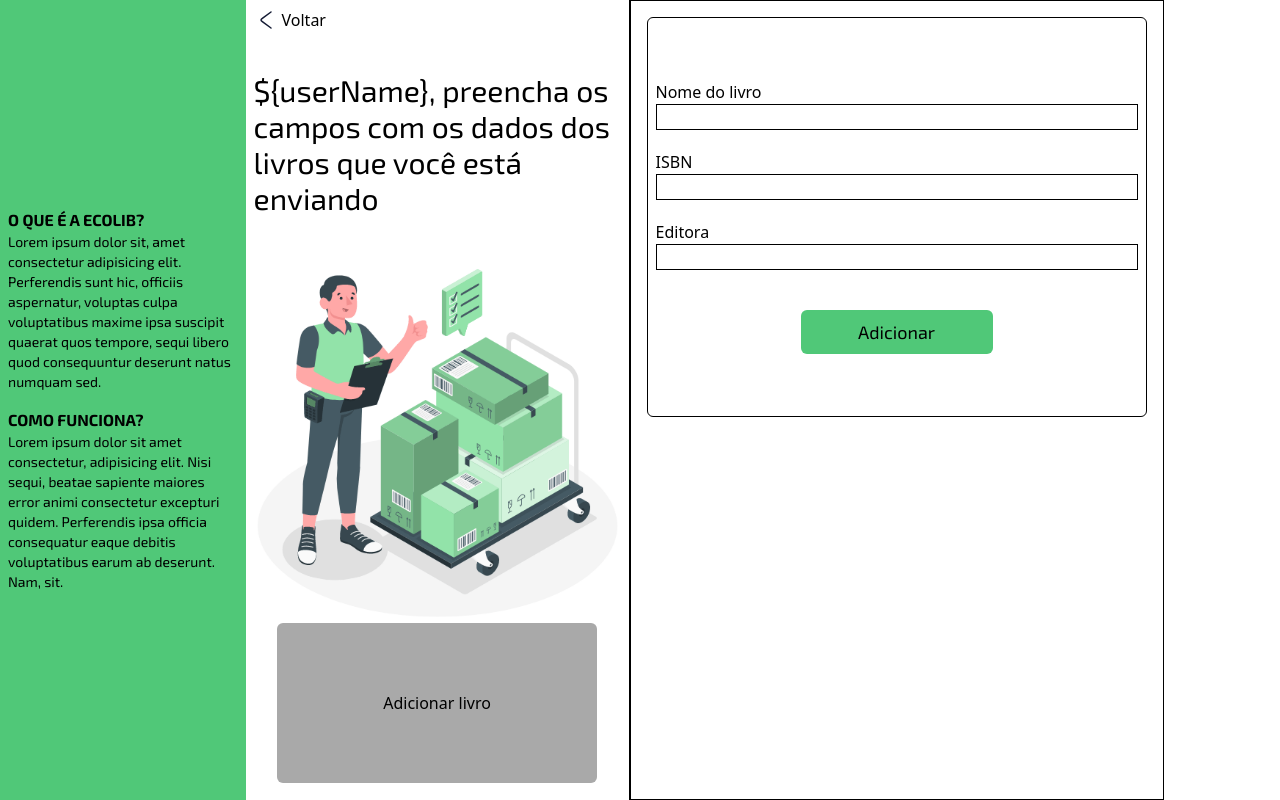
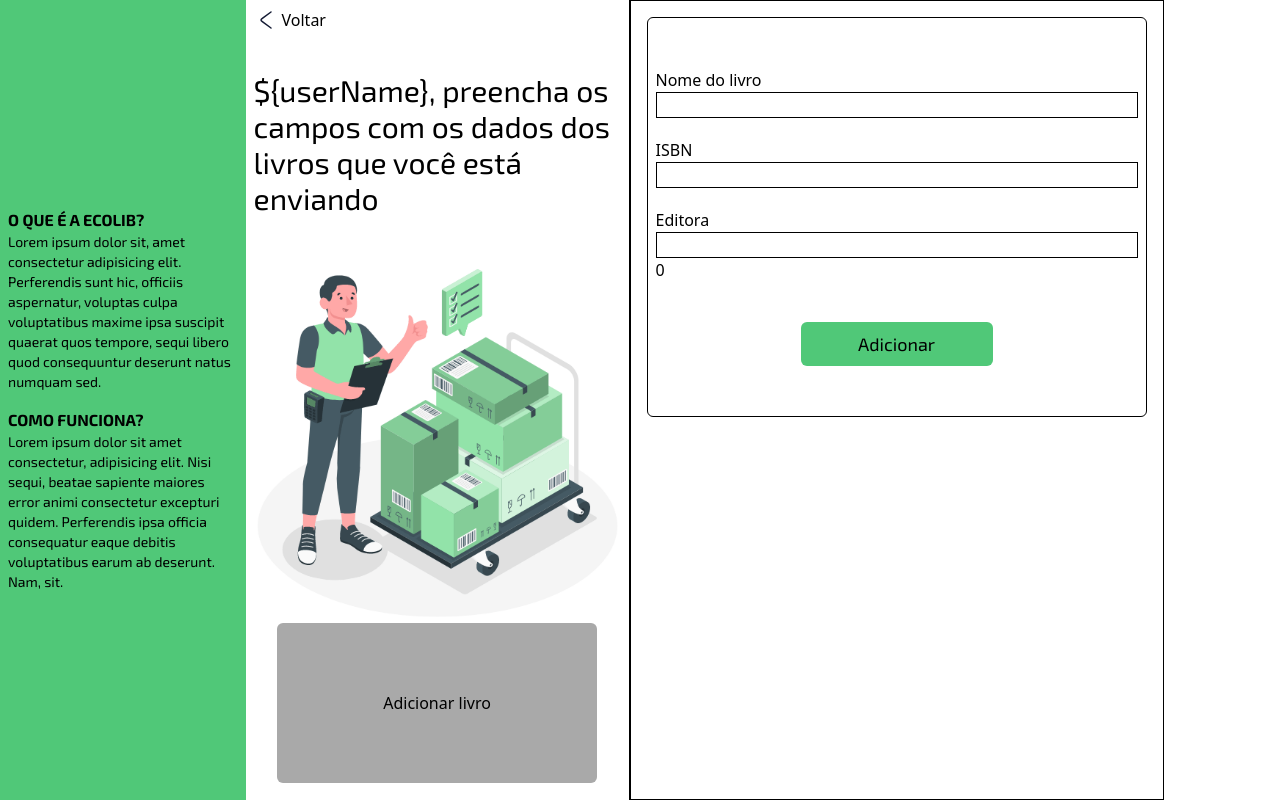
Before and after one commit to euheber/book_exchange_web, a Vue app: page /registrar in a window 1280 px wide. Both pictures are taken after a click on the button "Adicionar livro". Built offline with nearby package versions, Linux system fonts and the light colour scheme; a web font is replaced by a local one.

Commit message:
fix: dinamic form field

```diff
--- a/src/components/layout/addBook.vue
+++ b/src/components/layout/addBook.vue
@@ -1,57 +1,65 @@
 <template>
 
-        <div :class="[isActive ? activeClass :  notActiveClass]">
+        <div :class="[isActive ? activeClass :  notActiveClass]" class="relative">
                <div v-if="isActive">
-                <label for="bookName">Nome do livro</label>
-                <inputComponent class="border w-full" id="bookName" v-model="bookInfo.name"/>
+                <label :for="'name-' + props.inputId">Nome do livro</label>
+                <inputComponent class="border w-full" :id="'name-' + props.inputId" v-model="bookInfo.name"/>
 
-                <label for="isbn" class="block mt-5">ISBN</label>
-                <inputComponent class="border block w-full" id="isbn" v-model="bookInfo.isbn"/>
+                <label :for="'isbn-' + props.inputId" class="block mt-5">ISBN</label>
+                <inputComponent class="border block w-full" :id="'isbn-' + props.inputId" v-model="bookInfo.isbn"/>
 
-                <label for="publisher" class="block mt-5">Editora</label>
-                <inputComponent class="border block w-full " id="publisher" v-model="bookInfo.publisher"/>
+                <label :for="'publisher-' + props.inputId" class="block mt-5">Editora</label>
+                <inputComponent class="border block w-full " :id="'publisher-' + props.inputId" v-model="bookInfo.publisher"/>
 
+                <p>{{ props.inputId }}</p>
                 <button class="mx-auto font-exo text-lg bg-emerald hover:bg-emerald-hover transition duration-250 p-2 w-48 rounded-md mt-10 block" @click="changeCardStyle">Adicionar</button>
                </div>
 
                <div v-if="!isActive" class="flex flex-col justify-evenly h-full p-2">
 
-                  <h1 class="font-exo text-4xl">{{ bookInfo.name }}</h1>
+                  <h1 class="font-exo text-2xl h-">{{ bookInfo.name }}</h1>
                   <p class="font-exo text-sm font-medium "> {{ bookInfo.publisher }}</p>
                   <div :class="barColorClass"></div>
-                  <p class="font-exo text-2xl text-end"> {{ bookInfo.isbn }}</p>
+                  <p class="font-exo text-2xl text-end mt-auto"> {{ bookInfo.isbn }}</p>
+
                </div>
+
+
+              <Transition name="fade">
+                <p class="p-4 bg-emerald absolute w-full bottom-0 right-0 rounded-b-md text-center" v-if="fieldWarn">Preencha todos os campos</p>
+              </Transition>
         </div>
 
 </template>
 
 <script setup>
 import inputComponent from '@/components/layout/input.vue';
+import { defineEmits, defineProps } from 'vue';
 import { reactive, ref } from 'vue';
 
-const bookInfo = reactive({
-    name: "",
-    isbn: "",
-    publisher: ""
-})
+const bookInfo = reactive({})
+const emit = defineEmits(['sendData'])
+let activeClass = ref('border rounded-md w-[500px] h-[400px]  p-2 place-content-center transition-all duration-250 mr-auto')
+let notActiveClass = ref('border rounded-md w-[500px] min-h-44 max-h-44 transition-all duration-250 overflow-y-auto')
+let barColorClass = ref("w-20 min-h-1  rounded-md bg-emerald mb-10")
+let isActive = ref(true)
+let fieldWarn = ref(false)
+const props = defineProps(['inputId'])
 
-let activeClass = ref('border rounded-md w-[500px] h-[400px]  p-2 place-content-center transition-all duration-250 mr-auto')
-let notActiveClass = ref('border rounded-md  w-[500px] max-h-44 mr-auto transition-all duration-250')
-let barColorClass = ref("w-20 min-h-1  rounded-md bg-emerald mb-10")
-let booksList = reactive([])
-let isActive = ref(true)
 
 
 const checkIfFieldIsEmpty = (obj) => {
   const values = Object.values(obj)
+
   return values.length < 3
 
+}
 
-}
 const changeCardStyle = () => {
 
-  if(!checkIfFieldIsEmpty(bookInfo)){
-    console.log("preencha todos os campos")
+  if(checkIfFieldIsEmpty(bookInfo)){
+    fieldWarn.value = true
+    setTimeout(() => { fieldWarn.value = false }, 3000)
     return
   }
 
@@ -59,8 +67,7 @@ const changeCardStyle = () => {
   const colors = [" orange", " purple", " green", " aqua-green", " yellow", " vibrant-purple", " sky-blue", " rosy-red", " mint-green", " magenta", " intense-blue", " gold-yellow", " neon-green", " burnt-orange"]
   barColorClass.value += colors[Math.floor(Math.random() * colors.length)]
 
-
-  booksList.push(bookInfo)
+  emit('sendData', bookInfo)
   isActive.value = !isActive.value
 }
 
@@ -68,6 +75,14 @@ const changeCardStyle = () => {
 
 
 <style>
+.fade-enter-active,
+.fade-leave-active {
+  transition: opacity 0.5s ease;
+}
 
+.fade-enter-from,
+.fade-leave-to {
+  opacity: 0;
+}
 
 </style>
--- a/src/views/registerBook.vue
+++ b/src/views/registerBook.vue
@@ -5,20 +5,18 @@ import addBook from '@/components/layout/addBook.vue';
 
 import { ref, reactive } from 'vue';
 
-const bookInfo = reactive({
-    bookName: "",
-    isbn: "",
-    publisher: ""
-})
 
-
-const bookList = reactive([])
+let bookList = ref([])
 
 const addComponent = (e) => {
     e.preventDefault()
+    bookList.value.push(addBook)
+}
 
-    bookList.push(addBook)
 
+const bookData = (book) => {
+
+    console.log(book)
 }
 </script>
 
@@ -31,13 +29,14 @@ const addComponent = (e) => {
             <img src="/check_box.gif" alt="" class="mt-10">
 
             <button class=" p-2 rounded-md bg-grey w-80 mx-auto h-[160px] block" @click="addComponent">Adicionar livro</button>
+            <button class=" p-2 rounded-md bg-emerald w-80 mx-auto h-[160px] block mt-10" >Enviar livros</button>
         </div>
 
 
 
-        <form  class="flex flex-wrap gap-2 h-screen align content-start overflow-y-auto max-w-[1100px] border p-4 justify-center" @submit.prevent>
+        <form  class="flex flex-wrap gap-2 h-screen content-start overflow-y-auto max-w-[1100px] border p-4" @submit.prevent>
 
-                <addBook v-for="books in bookList" :key="books.isbn"/>
+            <addBook v-for=" (books, index) in bookList" :key="index" :inputId="index" @sendData="bookData"/>
 
 
         </form>
```
